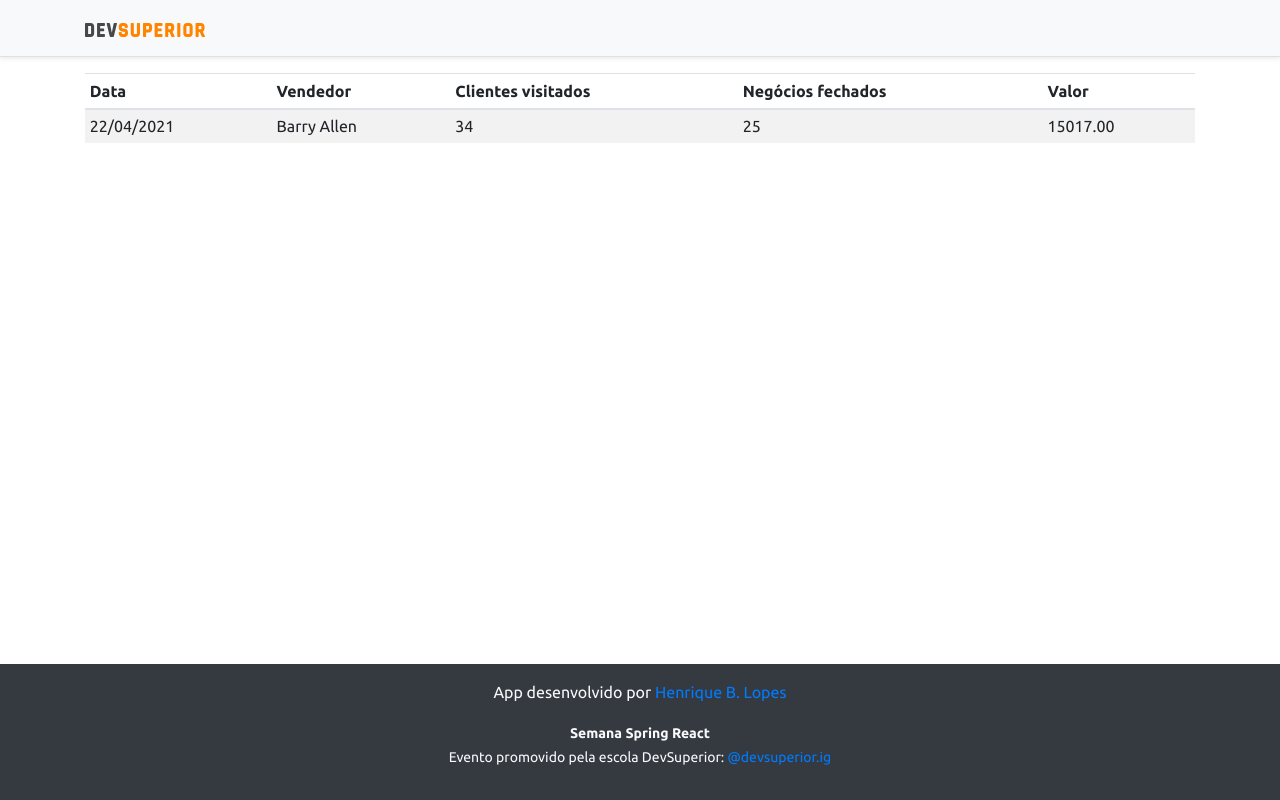
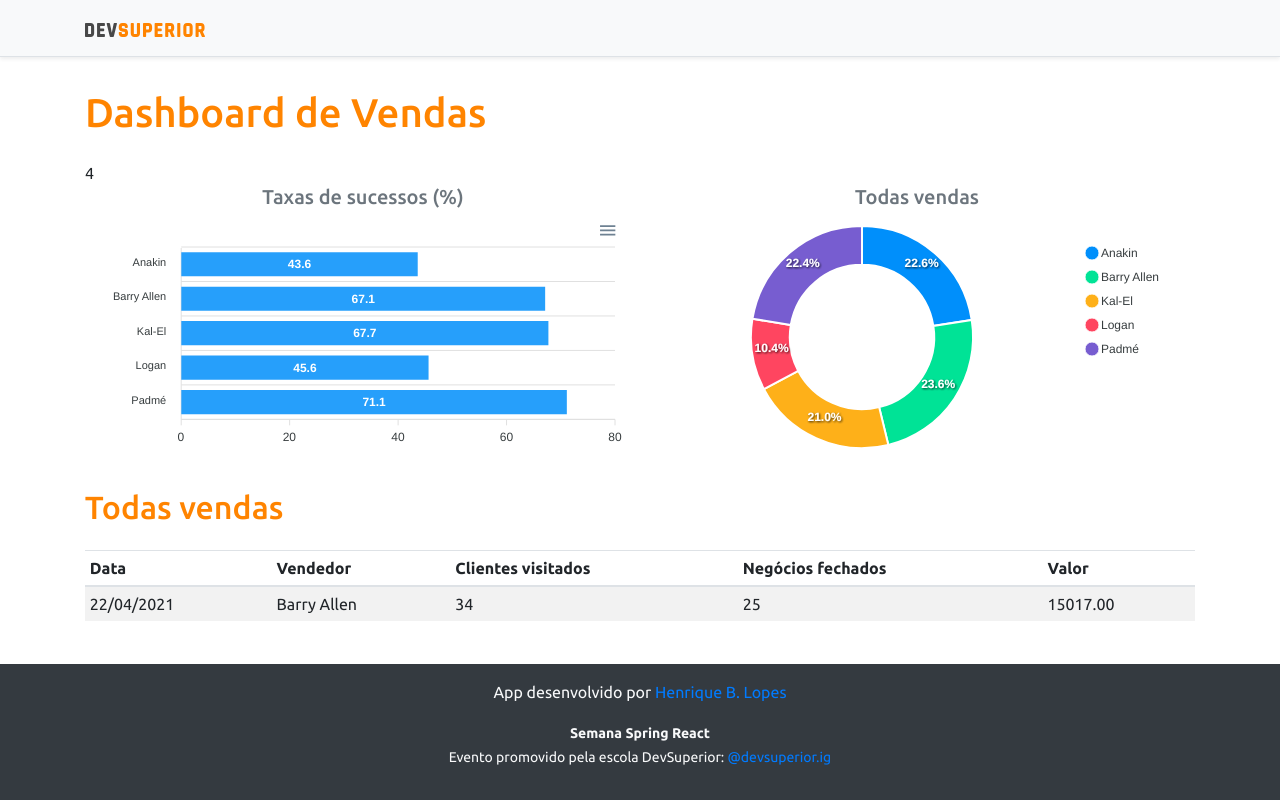
Before and after one commit to henriqueborsoilopes/projeto-sds3, a React (Create React App) app in the folder frontend/: page / in a window 1280 px wide. Built offline with nearby package versions, Linux system fonts and the light colour scheme.

Commit message:
Static charts

```diff
--- a/frontend/package.json
+++ b/frontend/package.json
@@ -12,10 +12,12 @@
     "@types/node": "^12.0.0",
     "@types/react": "^17.0.0",
     "@types/react-dom": "^17.0.0",
+    "apexcharts": "^3.26.1",
     "bootstrap": "^4.6.0",
     "jquery": "1.9.1",
     "popper.js": "1.16.1",
     "react": "^17.0.2",
+    "react-apexcharts": "^1.3.9",
     "react-dom": "^17.0.2",
     "react-scripts": "4.0.3",
     "typescript": "^4.1.2",
--- a/frontend/src/App.tsx
+++ b/frontend/src/App.tsx
@@ -1,4 +1,6 @@
+import BarChart from "components/BarChart";
 import DataTable from "components/DataTable";
+import DonutChart from "components/DonutChart";
 import Footer from "components/Footer";
 import NavBar from "components/NavBar/indes";
 
@@ -7,6 +9,24 @@
     <>
       <NavBar />
       <div className="container">
+
+        <h1 className="text-primary py-3">Dashboard de Vendas</h1>4
+
+        <div className="row px-3">
+          <div className="col-sm-6">
+            <h5 className="text-center text-secondary">Taxas de sucessos (%)</h5>
+            <BarChart />
+          </div>
+          <div className="col-sm-6">
+            <h5 className="text-center text-secondary">Todas vendas</h5>
+            <DonutChart />
+          </div>
+        </div>
+
+        <div className="py-3">
+          <h2 className="text-primary">Todas vendas</h2>
+        </div>
+
         <DataTable />
       </div>
       <Footer />
--- /dev/null
+++ b/frontend/src/components/BarChart/index.tsx
@@ -0,0 +1,33 @@
+import Chart from 'react-apexcharts';
+
+export default function BarChart() {
+
+    const options = {
+        plotOptions: {
+            bar: {
+                horizontal: true,
+            }
+        },
+    };
+
+    const mockData = {
+        labels: {
+            categories: ['Anakin', 'Barry Allen', 'Kal-El', 'Logan', 'Padmé']
+        },
+        series: [
+            {
+                name: "% Sucesso",
+                data: [43.6, 67.1, 67.7, 45.6, 71.1]
+            }
+        ]
+    };
+
+    return (
+        <Chart
+            options={{ ...options, xaxis: mockData.labels}}
+            series={mockData.series}
+            type="bar"
+            height="240"
+        />
+    );
+  }
--- /dev/null
+++ b/frontend/src/components/DonutChart/index.tsx
@@ -0,0 +1,24 @@
+import Chart from 'react-apexcharts';
+
+export default function DonutChart() {
+
+    const mockData = {
+        series: [477138, 499928, 444867, 220426, 473088],
+        labels: ['Anakin', 'Barry Allen', 'Kal-El', 'Logan', 'Padmé']
+    }
+
+    const options = {
+        legend: {
+            show: true
+        }
+    }
+
+    return (
+        <Chart
+        options={{ ...options, labels: mockData.labels}}
+        series={mockData.series}
+        type="donut"
+        height="240"
+        />
+    );
+  }
```
Also changed, not shown: 1 other file (tests, documents, lock files or other folders).
